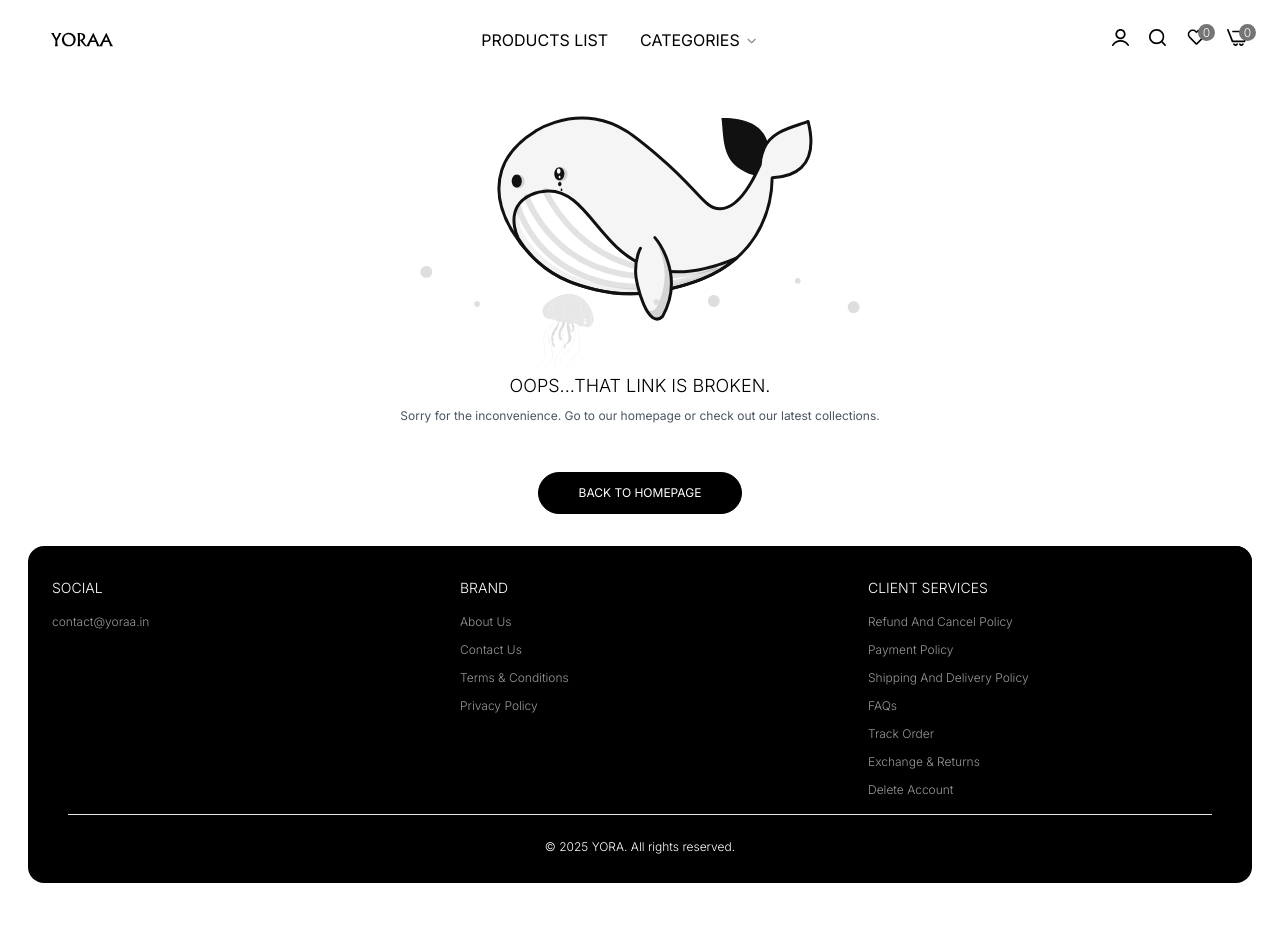
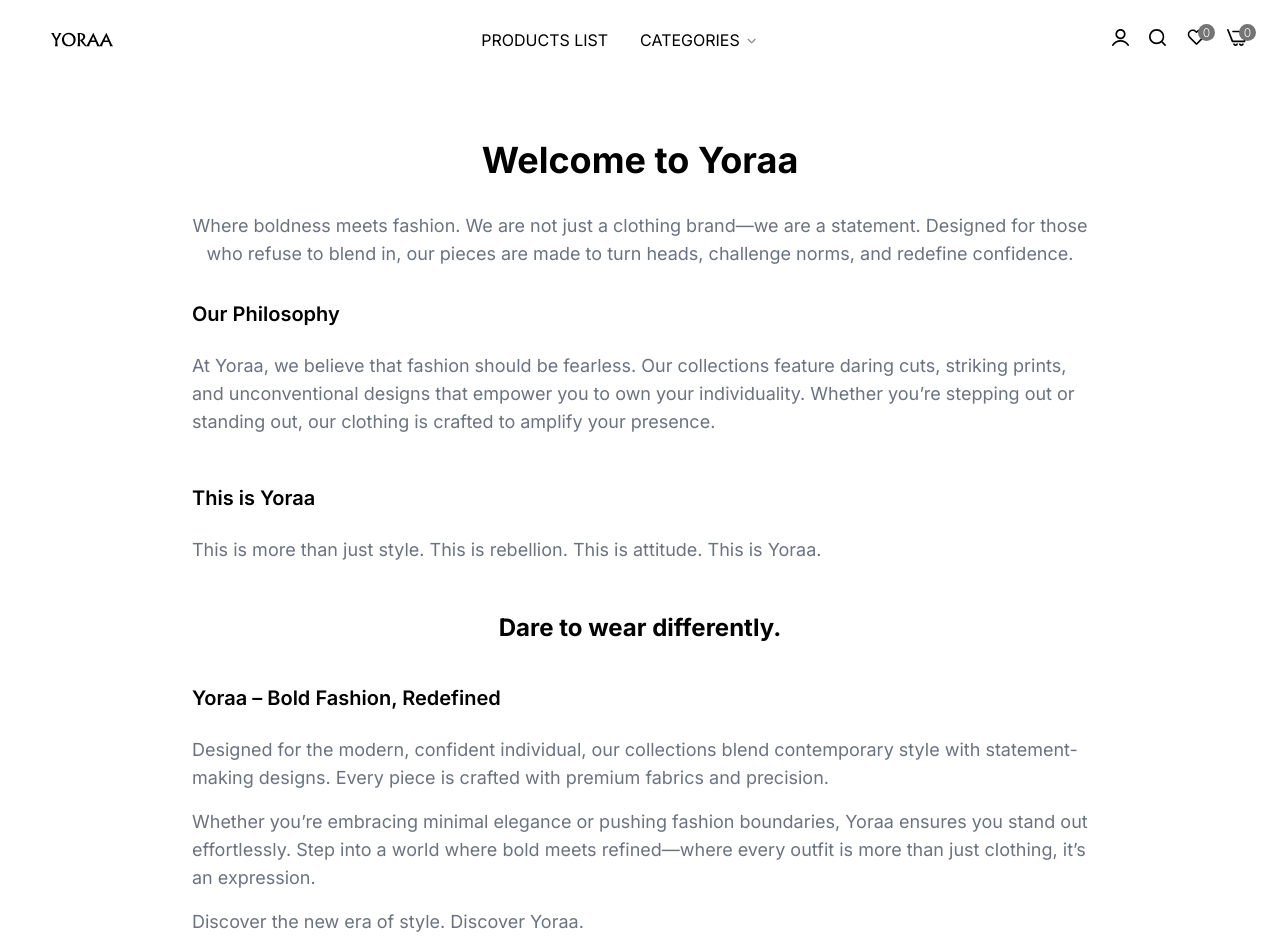
Before and after one commit to insomniac27/yora-frontend, a React (Vite) app: page /about-us in a window 1280 px wide. Shown: the top 952 px of the page. Before the commit the page ends 915 px from the top, so only its background shows below. Built offline with nearby package versions, Linux system fonts and the light colour scheme.

Commit message:
added about us

```diff
--- a/src/App.jsx
+++ b/src/App.jsx
@@ -16,6 +16,7 @@ import PrivacyPolicy from "./pages/PrivacyPolicy";
 import RefundAndCancel from "./pages/RefundAndCancel";
 import PageNotFound from "./pages/PageNotFound";
 import DeleteAccount from "./pages/DeleteAccount";
+import AboutUs from "./pages/AboutUs";
 
 
 
@@ -36,6 +37,7 @@ const App = () => {
         <Route path="/privacy-policy" element={<PrivacyPolicy />} />
         <Route path="/refund-cancel" element={<RefundAndCancel />} />
         <Route path="/remove-account" element={<DeleteAccount />} />
+        <Route path="/about-us" element={<AboutUs />} />
 
         <Route path="*" element={<PageNotFound />} />
       </Routes>
--- a/src/components/Footer.jsx
+++ b/src/components/Footer.jsx
@@ -96,7 +96,9 @@ const Footer = () => {
             </div>
             {isShow.brand && (
               <ul className=" flex flex-col gap-3 text-xs text-[#999]">
+                <Link to="/about-us">
                   <li>About Us</li>
+                </Link>
                 <Link to="/contact-us">
                   <li>Contact Us</li>
                 </Link>
@@ -168,7 +170,9 @@ const Footer = () => {
             <hr className="h-px  mr-3 bg-white  " />
           </div>
           <div>
-          <p className=" py-4 text-white w-full font-light text-center text-xs">© 2024 YORA. All rights reserved.</p>
+            <p className=" py-4 text-white w-full font-light text-center text-xs">
+              © 2025 YORA. All rights reserved.
+            </p>
           </div>
         </div>
       </div>
@@ -192,7 +196,9 @@ const Footer = () => {
               <h3 className=" text-sm">BRAND</h3>
 
               <ul className=" flex flex-col gap-3 text-xs text-[#999]">
+                <Link to="/about-us">
                   <li>About Us</li>
+                </Link>
                 <Link to="/contact-us">
                   <li>Contact Us</li>
                 </Link>
@@ -223,7 +229,6 @@ const Footer = () => {
                 <li>Exchange & Returns</li>
                 <Link to="/remove-account">
                   <li>Delete Account</li>
-
                 </Link>
               </ul>
             </div>
@@ -231,9 +236,10 @@ const Footer = () => {
 
           <div className=" py-3 col-span-3 ">
             <hr className="h-px  mx-10 bg-white " />
-              <p className=" py-4 pt-6 text-white w-full font-light text-center text-xs">© 2025 YORA. All rights reserved.</p>
+            <p className=" py-4 pt-6 text-white w-full font-light text-center text-xs">
+              © 2025 YORA. All rights reserved.
+            </p>
           </div>
-
         </div>
       </div>
     </>
--- /dev/null
+++ b/src/pages/AboutUs.jsx
@@ -0,0 +1,69 @@
+import React from 'react';
+
+const AboutUs = () => {
+  return (
+    <div className="min-h-screen  text-white py-14 px-6 sm:px-12 lg:px-24">
+      <div className="max-w-4xl mx-auto">
+        {/* Title Section */}
+        <h1 className="text-4xl font-bold mb-8 text-center text-black">
+          Welcome to Yoraa
+        </h1>
+        <p className="text-lg text-gray-500 mb-8 text-center">
+          Where boldness meets fashion. We are not just a clothing brand—we are a statement. Designed for those who refuse to blend in, our pieces are made to turn heads, challenge norms, and redefine confidence.
+        </p>
+
+        {/* Philosophy Section */}
+        <div className="mb-12">
+          <h2 className="text-xl font-semibold mb-6 text-black">
+            Our Philosophy
+          </h2>
+          <p className="text-lg text-gray-500 mb-4">
+            At Yoraa, we believe that fashion should be fearless. Our collections feature daring cuts, striking prints, and unconventional designs that empower you to own your individuality. Whether you’re stepping out or standing out, our clothing is crafted to amplify your presence.
+          </p>
+        </div>
+
+        {/* Yoraa Identity Section */}
+        <div className="mb-12">
+          <h2 className="text-xl font-semibold mb-6 text-black">
+            This is Yoraa
+          </h2>
+          <p className="text-lg text-gray-500 mb-4">
+            This is more than just style. This is rebellion. This is attitude. This is Yoraa.
+          </p>
+        </div>
+
+        {/* Call to Action */}
+        <div className="text-center mb-10">
+          <p className="text-2xl font-bold text-black">
+            Dare to wear differently.
+          </p>
+        </div>
+
+        {/* New Content Section */}
+        <div className="mb-12">
+          <h2 className="text-xl font-semibold mb-6 text-black">
+            Yoraa – Bold Fashion, Redefined
+          </h2>
+          <p className="text-lg text-gray-500 mb-4">
+            Designed for the modern, confident individual, our collections blend contemporary style with statement-making designs. Every piece is crafted with premium fabrics and precision.
+          </p>
+          <p className="text-lg text-gray-500 mb-4">
+            Whether you’re embracing minimal elegance or pushing fashion boundaries, Yoraa ensures you stand out effortlessly. Step into a world where bold meets refined—where every outfit is more than just clothing, it’s an expression.
+          </p>
+          <p className="text-lg text-gray-500 mb-4">
+            Discover the new era of style. Discover Yoraa.
+          </p>
+        </div>
+
+        {/* Tagline Section */}
+        <div className="text-center">
+          <p className="text-2xl font-bold text-black">
+            Bold in style, radiant outside/within ~ aura redefined.
+          </p>
+        </div>
+      </div>
+    </div>
+  );
+};
+
+export default AboutUs;
```
Lines whose indentation alone changed are shown as unchanged.
